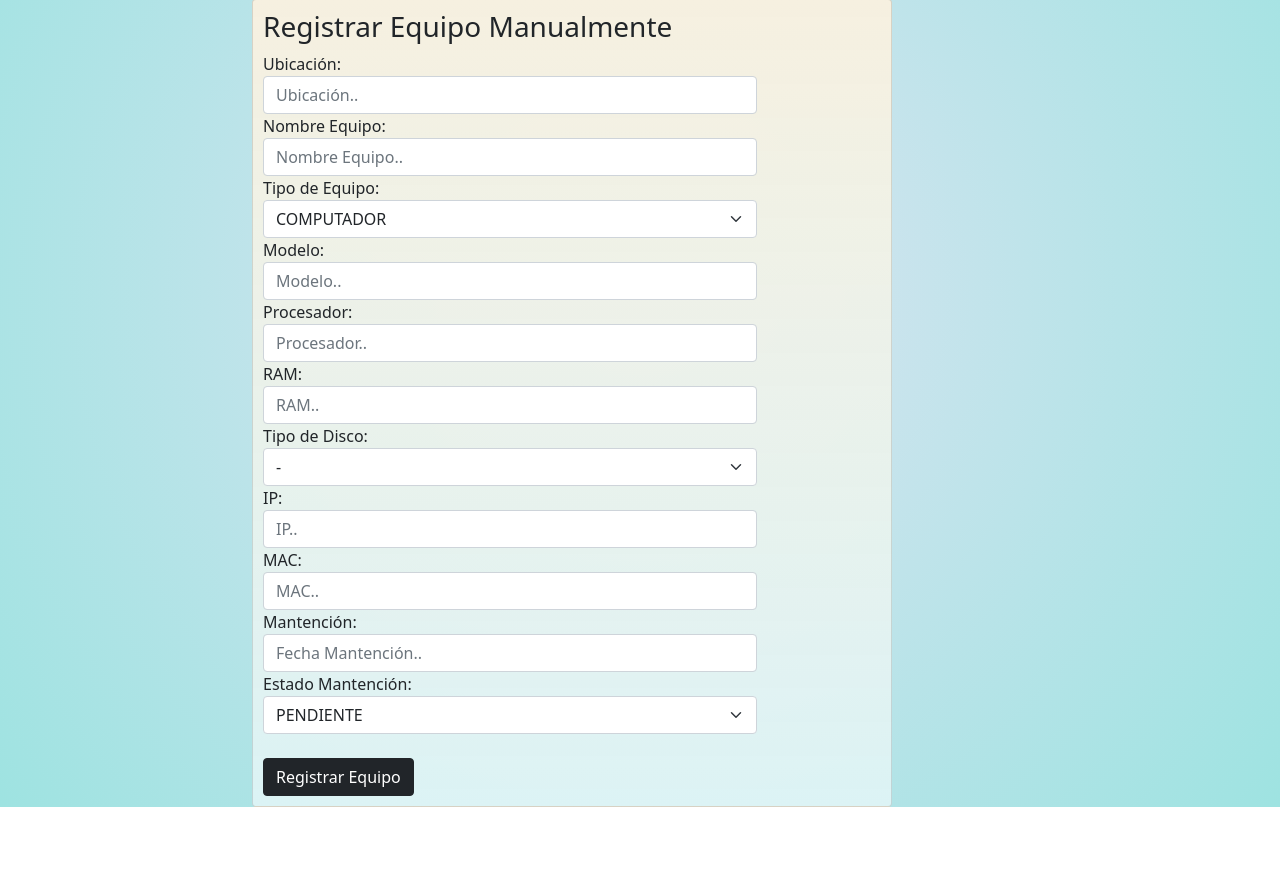
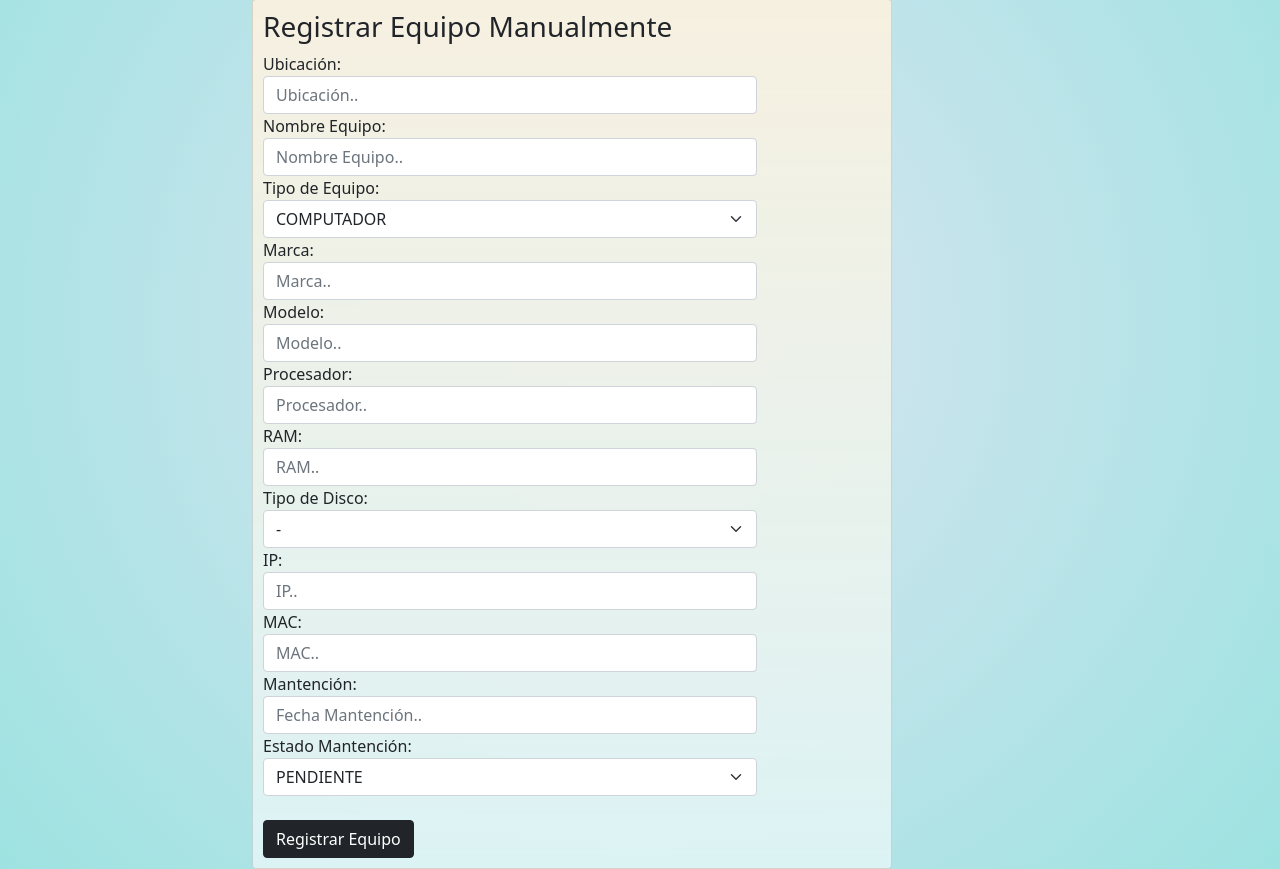
Before and after one commit to CamiloLealS/InvCLL, a Django app: page /equipos/reg/ in a window 1280 px wide. Shown: the part 221-1090 px from the top of the page. Before the commit the page ends 1028 px from the top, so only its background shows below. Run offline with Django 5.2, Linux system fonts and the light colour scheme; some libraries are stand-ins or nearby versions.

Commit message:
Edited reg/edit-Equipo

```diff
--- a/templates/equipos/editEquipo.html
+++ b/templates/equipos/editEquipo.html
@@ -41,6 +41,8 @@ background: radial-gradient(circle, rgba(220,228,242,1) 0%, rgba(158,227,225,1)
                                 <option value="COMPUTADOR">COMPUTADOR</option>
                                 {% endif %}
                             </select>
+                            <label for="marca">Marca:</label>
+                            <input style="display: block; width: 80%;" type="text" name="marca" class="form-control" value = "{{eq.marca}}">
                             <label for="modelo">Modelo:</label>
                             <input style="display: block; width: 80%;" type="text" name="modelo" class="form-control" value="{{eq.modelo}}">
                             {% if eq.tipo == 'COMPUTADOR' %}
--- a/templates/equipos/registroEquipo.html
+++ b/templates/equipos/registroEquipo.html
@@ -42,6 +42,8 @@ background: radial-gradient(circle, rgba(220,228,242,1) 0%, rgba(158,227,225,1)
                             <option value="COMPUTADOR">COMPUTADOR</option>
                             <option value="IMPRESORA">IMPRESORA</option>
                         </select>
+                        <label for="marca">Marca:</label>
+                        <input style="display: block; width: 80%;" type="text" name="marca" class="form-control" placeholder="Marca..">
                         <label for="modelo">Modelo:</label>
                         <input style="display: block; width: 80%;" type="text" name="modelo" class="form-control" placeholder="Modelo..">
                         <label for="proce">Procesador:</label>
```
